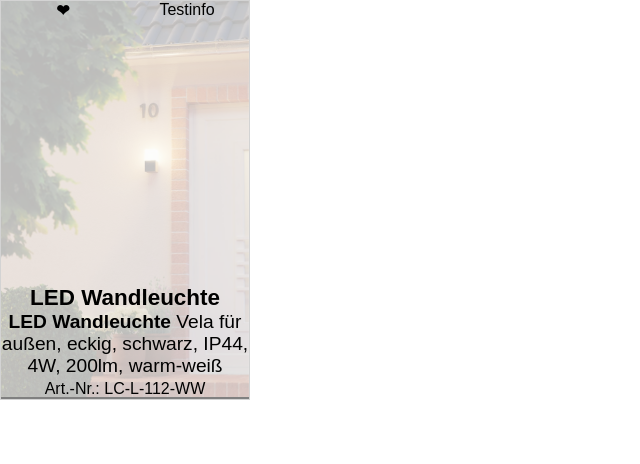
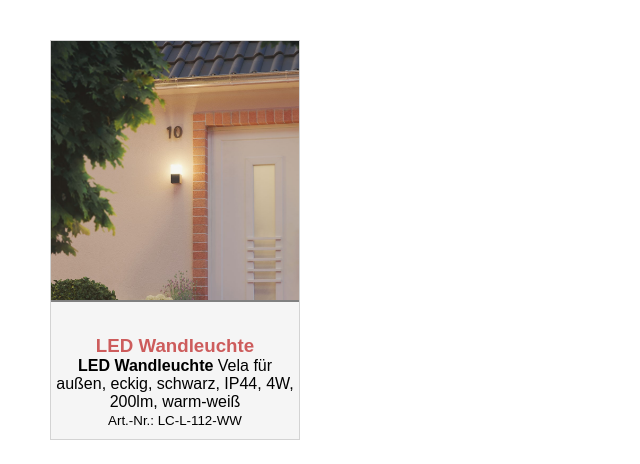
Before and after one commit to pauwell/material_design, a plain HTML site: page index.html in a window 1280 px wide. Shown: the whole page, without its empty margins (0-640 px from the left). Drawn offline with Linux system fonts and the light colour scheme.

Commit message:
Almost finished the card.

```diff
--- a/index.html
+++ b/index.html
@@ -21,6 +21,10 @@
             height: 400px;
             width: 250px;
             cursor: pointer;
+
+            /* @ Remove */
+            top: 40px;
+            left: 50px;
         }
 
         .card > .background{
@@ -37,6 +41,7 @@
             left: 0;
             width: 100%;
             opacity: 0;
+            padding-top: 10px;
         }
 
         .card > .info > *{
@@ -57,6 +62,10 @@
             position: absolute;
             bottom: 0;
             text-align: center;
+            padding-bottom: 10px;
+        }
+        .text > *:first-child{
+            color: indianred;
         }
 
         .card:hover > .background{
@@ -168,8 +177,8 @@
     <div class="card">
         <div class="background"></div>
         <div class="info">
-            <b>&#10084;</b>
-            <p>Testinfo</p>
+            <p>&#10084; like</p>
+            <p>&#x23f0; 32min</p>
         </div>
         <div class="overlay">
         </div>
```
